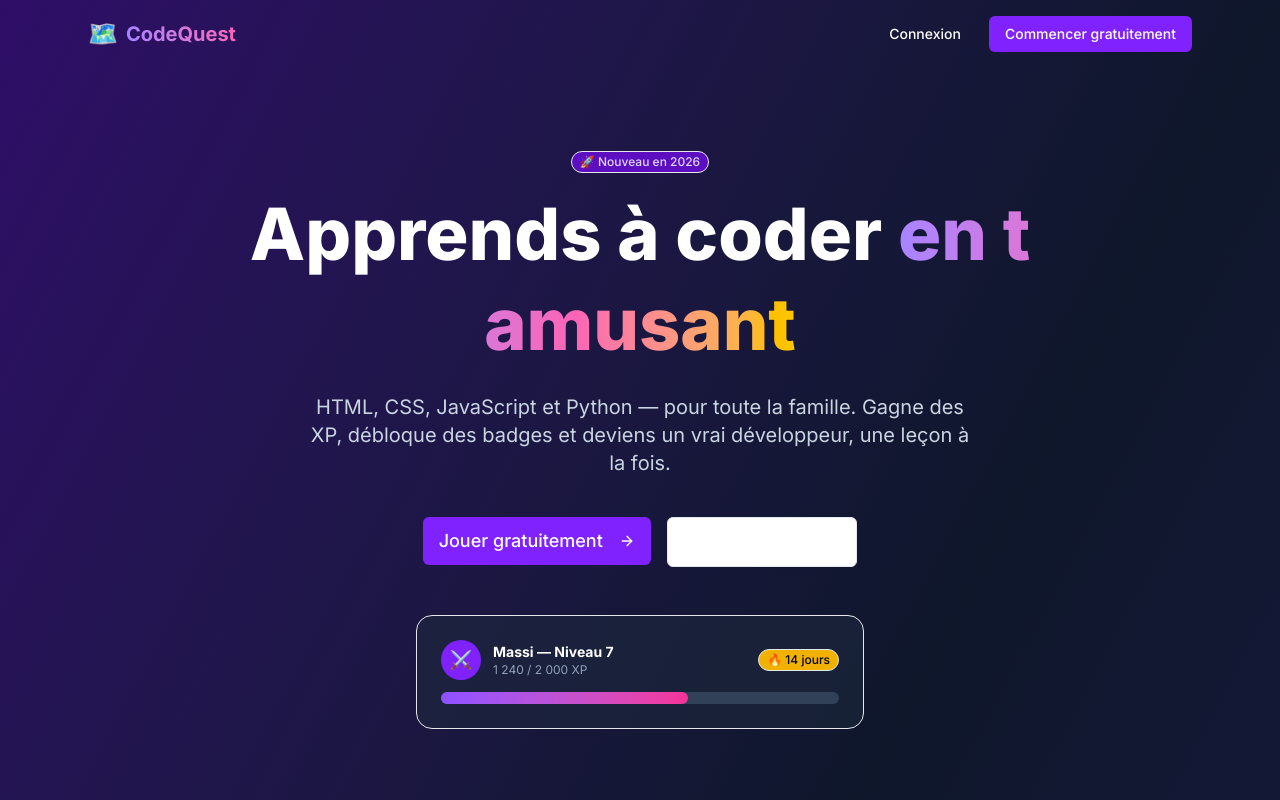
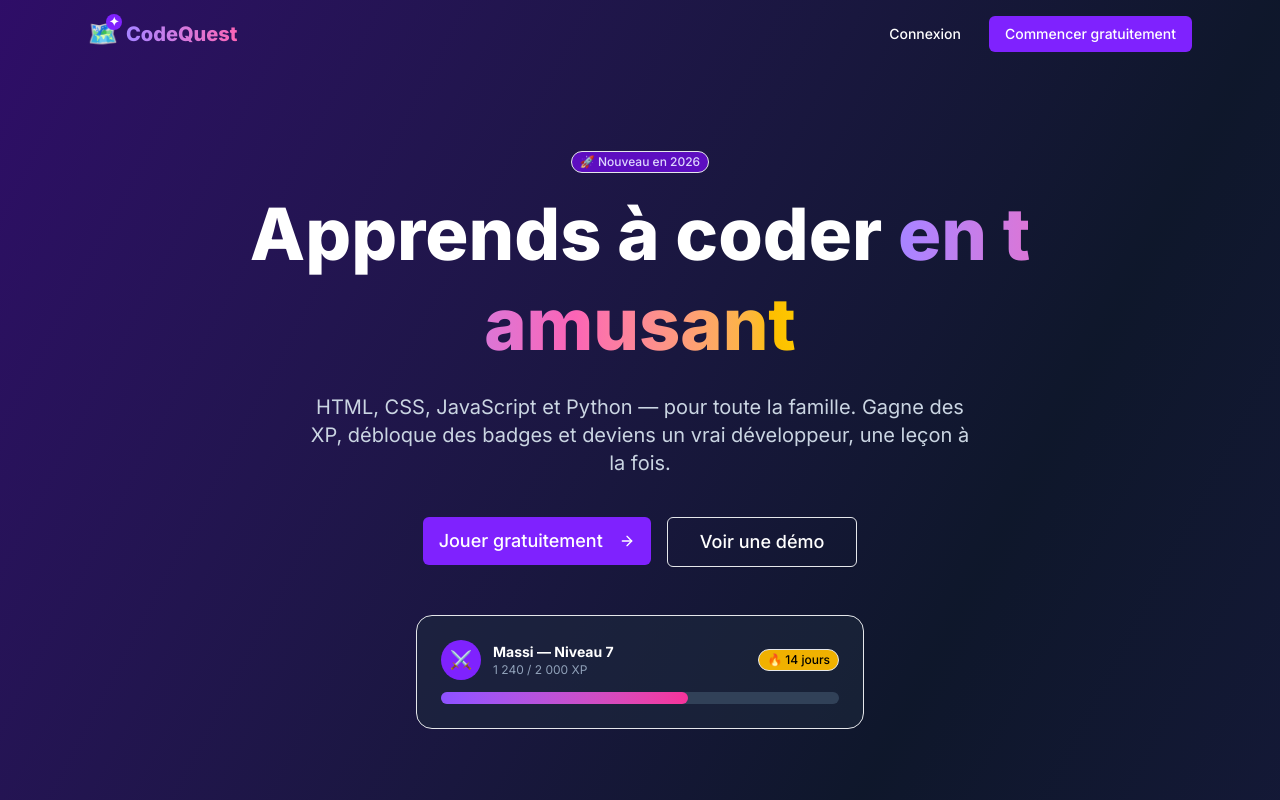
Before and after one commit to LordAlister/codequest, a Next.js app: page / in a window 1280 px wide. Shown: the top 800 px of the page. Built offline with nearby package versions, Linux system fonts and the light colour scheme.

Commit message:
✨ V1.0.1 - Animations Framer Motion + Logo + Favicon + Fix bouton démo

```diff
--- a/src/app/dashboard/page.tsx
+++ b/src/app/dashboard/page.tsx
@@ -11,6 +11,7 @@ import { Trophy, Flame, Star, Code2, LogOut, BookOpen, Zap, Lock } from "lucide-
 import BadgesGrid from "@/components/BadgesGrid"
 import { getEarnedBadges, ALL_BADGES } from "@/lib/badges"
 import Link from "next/link"
+import Logo from "@/components/Logo"
 
 const languages = [
   {
@@ -106,12 +107,7 @@ export default function Dashboard() {
 
       {/* NAV */}
       <nav className="flex items-center justify-between px-6 py-4 max-w-6xl mx-auto border-b border-slate-700/50">
-        <div className="flex items-center gap-2">
-          <span className="text-2xl">🗺️</span>
-          <span className="text-xl font-bold bg-gradient-to-r from-violet-400 to-pink-400 bg-clip-text text-transparent">
-            CodeQuest
-          </span>
-        </div>
+        <Logo size="md" href="/" />
         <div className="flex items-center gap-4">
           <Badge className="bg-yellow-500/20 text-yellow-400 border-yellow-500/30">
             <Flame className="w-3 h-3 mr-1" /> {streak} jours 🔥
--- a/src/app/layout.tsx
+++ b/src/app/layout.tsx
@@ -6,7 +6,27 @@ const inter = Inter({ subsets: ["latin"] })
 
 export const metadata: Metadata = {
   title: "CodeQuest — Apprends à coder en t'amusant",
-  description: "Plateforme gamifiée pour apprendre HTML, CSS, JavaScript et Python",
+  description: "Plateforme gamifiée pour apprendre HTML, CSS, JavaScript et Python. Gagne des XP, débloque des badges, progresse avec ta famille.",
+  keywords: ["coding", "apprentissage", "gamifié", "HTML", "CSS", "JavaScript", "Python", "famille"],
+  authors: [{ name: "CodeQuest", url: "https://codequest.vercel.app" }],
+  icons: {
+    icon: "/favicon.svg",
+    shortcut: "/favicon.svg",
+    apple: "/favicon.svg",
+  },
+  openGraph: {
+    title: "CodeQuest — Apprends à coder en t'amusant",
+    description: "Plateforme gamifiée pour apprendre HTML, CSS, JavaScript et Python.",
+    type: "website",
+    locale: "fr_CA",
+    siteName: "CodeQuest",
+  },
+  twitter: {
+    card: "summary_large_image",
+    title: "CodeQuest — Apprends à coder en t'amusant",
+    description: "Plateforme gamifiée pour apprendre HTML, CSS, JavaScript et Python.",
+  },
+
 }
 
 export default function RootLayout({
@@ -16,6 +36,9 @@ export default function RootLayout({
 }) {
   return (
     <html lang="fr">
+      <head>
+        <link rel="icon" type="image/svg+xml" href="/favicon.svg" />
+      </head>
       <body className={inter.className}>{children}</body>
     </html>
   )
--- a/src/app/login/page.tsx
+++ b/src/app/login/page.tsx
@@ -7,6 +7,7 @@ import { Input } from "@/components/ui/input"
 import { Card, CardContent, CardHeader, CardTitle } from "@/components/ui/card"
 import Link from "next/link"
 import { useRouter } from "next/navigation"
+import Logo from "@/components/Logo"
 
 export default function LoginPage() {
   const router = useRouter()
@@ -34,7 +35,9 @@ export default function LoginPage() {
     <main className="min-h-screen bg-gradient-to-br from-violet-950 via-slate-900 to-indigo-950 flex items-center justify-center px-4">
       <Card className="w-full max-w-md bg-slate-800/60 border-slate-700">
         <CardHeader className="text-center">
-          <div className="text-4xl mb-2">🗺️</div>
+            <div className="flex justify-center mb-2">
+                <Logo size="lg" href="/" />
+            </div>
           <CardTitle className="text-2xl font-extrabold text-white">
             Bon retour sur CodeQuest !
           </CardTitle>
--- a/src/app/page.tsx
+++ b/src/app/page.tsx
@@ -12,6 +12,8 @@ import {
   BookOpen,
   Award,
 } from "lucide-react"
+
+import Logo from "@/components/Logo"
 
 const stats = [
   { label: "Apprenants actifs", value: "12 400+", icon: Users },
@@ -66,12 +68,7 @@ export default function Home() {
 
       {/* NAV */}
       <nav className="flex items-center justify-between px-6 py-4 max-w-6xl mx-auto">
-        <div className="flex items-center gap-2">
-          <span className="text-2xl">🗺️</span>
-          <span className="text-xl font-bold bg-gradient-to-r from-violet-400 to-pink-400 bg-clip-text text-transparent">
-            CodeQuest
-          </span>
-        </div>
+        <Logo size="md" href="/" />
         <div className="flex items-center gap-3">
           <Link href="/login">
             <Button variant="ghost" className="text-white hover:text-violet-300">
@@ -108,9 +105,9 @@ export default function Home() {
             </Button>
           </Link>
           <Link href="/demo">
-            <Button size="lg" variant="outline" className="border-slate-600 text-white hover:bg-slate-800 px-8 py-6 text-lg">
-              Voir une démo
-            </Button>
+              <Button size="lg" variant="outline" className="border-slate-600 text-white hover:bg-slate-800 hover:text-white bg-transparent px-8 py-6 text-lg">
+                Voir une démo
+              </Button>
           </Link>
         </div>
 
--- a/src/app/signup/page.tsx
+++ b/src/app/signup/page.tsx
@@ -6,6 +6,7 @@ import { Button } from "@/components/ui/button"
 import { Input } from "@/components/ui/input"
 import { Card, CardContent, CardHeader, CardTitle } from "@/components/ui/card"
 import Link from "next/link"
+import Logo from "@/components/Logo"
 
 export default function SignupPage() {
   const [email, setEmail] = useState("")
@@ -57,7 +58,9 @@ export default function SignupPage() {
     <main className="min-h-screen bg-gradient-to-br from-violet-950 via-slate-900 to-indigo-950 flex items-center justify-center px-4">
       <Card className="w-full max-w-md bg-slate-800/60 border-slate-700">
         <CardHeader className="text-center">
-          <div className="text-4xl mb-2">⚔️</div>
+            <div className="flex justify-center mb-2">
+                <Logo size="lg" href="/" />
+            </div>
           <CardTitle className="text-2xl font-extrabold text-white">
             Crée ton aventurier !
           </CardTitle>
--- /dev/null
+++ b/src/components/Logo.tsx
@@ -0,0 +1,30 @@
+import Link from "next/link"
+
+interface LogoProps {
+  size?: "sm" | "md" | "lg"
+  href?: string
+}
+
+export default function Logo({ size = "md", href = "/" }: LogoProps) {
+  const sizes = {
+    sm: { emoji: "text-xl", text: "text-lg" },
+    md: { emoji: "text-2xl", text: "text-xl" },
+    lg: { emoji: "text-4xl", text: "text-3xl" },
+  }
+
+  const content = (
+    <div className="flex items-center gap-2 cursor-pointer">
+      <div className={`${sizes[size].emoji} relative`}>
+        <span>🗺️</span>
+        <span className="absolute -top-1 -right-1 text-xs bg-violet-600 rounded-full w-4 h-4 flex items-center justify-center text-white font-bold">
+          ✦
+        </span>
+      </div>
+      <span className={`${sizes[size].text} font-extrabold bg-gradient-to-r from-violet-400 to-pink-400 bg-clip-text text-transparent`}>
+        CodeQuest
+      </span>
+    </div>
+  )
+
+  return href ? <Link href={href}>{content}</Link> : content
+}
```
Also changed, not shown: public/favicon.svg (added).
